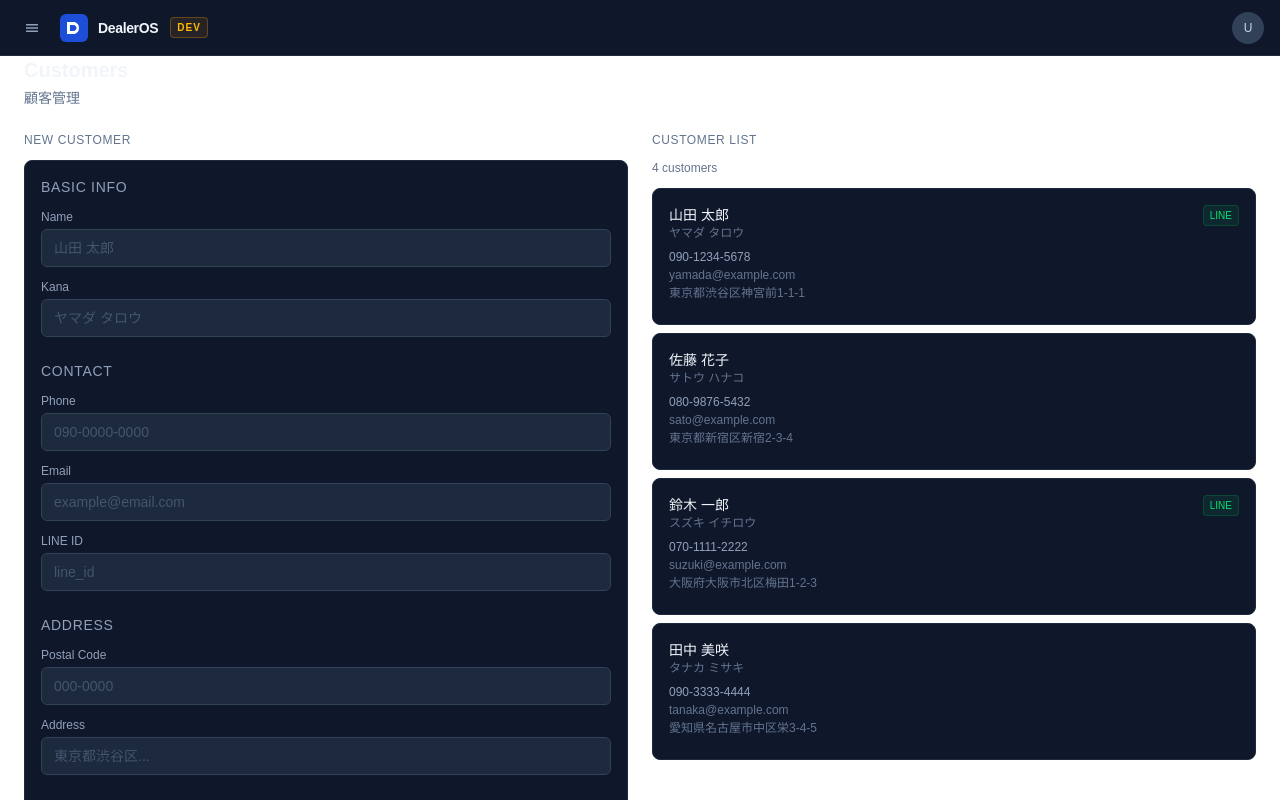
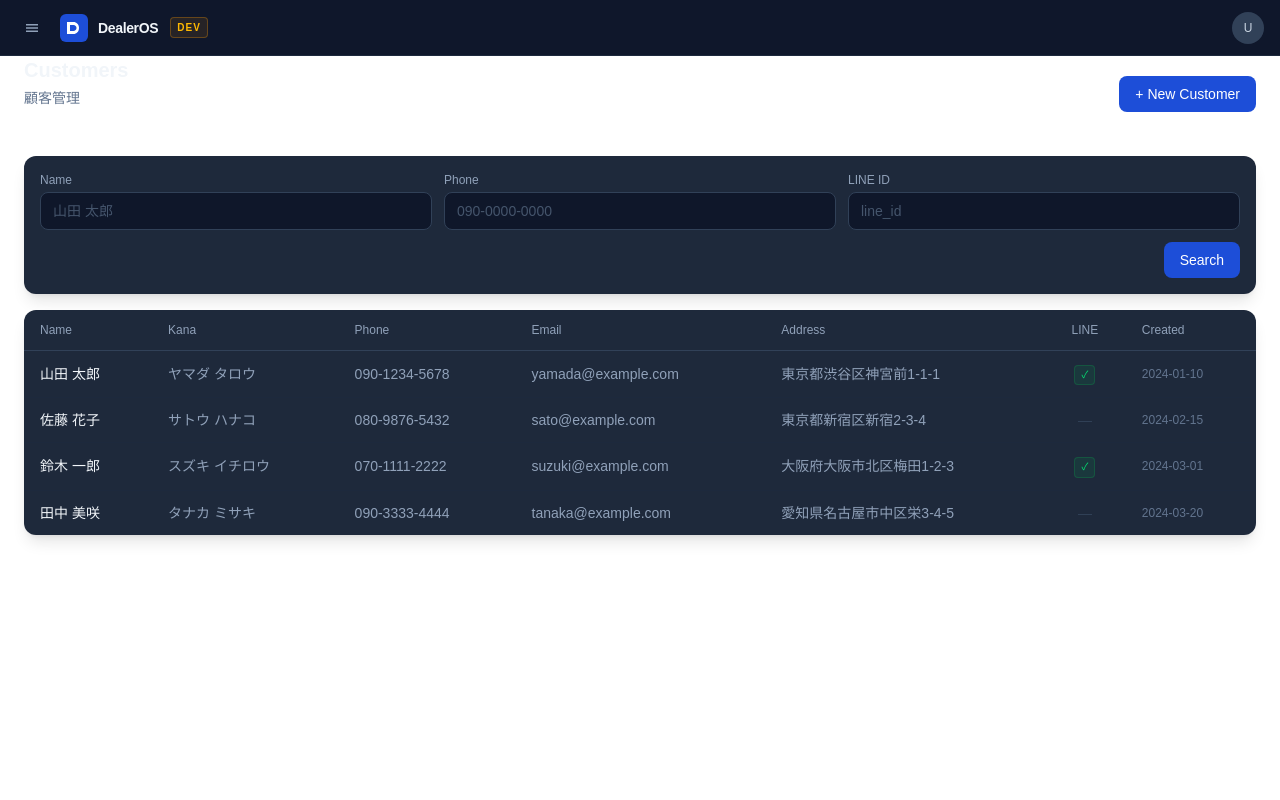
Before and after one commit to nisikawa-officeAZ/GYEON, a Next.js app: page /customers in a window 1280 px wide. Shown: the top 800 px of the page. Built offline with nearby package versions, Linux system fonts and the light colour scheme.

Commit message:
phase3 customers ui

```diff
--- a/src/app/customers/page.tsx
+++ b/src/app/customers/page.tsx
@@ -3,39 +3,60 @@
 import { useState } from "react";
 import MainLayout from "@/components/layout/MainLayout";
 import PageTitle from "@/components/ui/PageTitle";
+import CustomerSearch from "@/components/customers/CustomerSearch";
+import CustomerTable from "@/components/customers/CustomerTable";
 import CustomerForm from "@/components/customers/CustomerForm";
-import CustomerList from "@/components/customers/CustomerList";
-import { Customer } from "@/types/customer";
 
 export default function CustomersPage() {
-  const [selectedCustomer, setSelectedCustomer] = useState<Customer | undefined>();
+  const [showForm, setShowForm] = useState(false);
 
   return (
     <MainLayout>
       <div className="max-w-7xl mx-auto">
-        <PageTitle title="Customers" subtitle="顧客管理" />
+        {/* Header row */}
+        <div className="flex items-center justify-between mb-6">
+          <PageTitle title="Customers" subtitle="顧客管理" />
+          <button
+            onClick={() => setShowForm(true)}
+            className="shrink-0 bg-[#1d4ed8] hover:bg-[#1e40af] text-white text-sm font-medium px-4 py-2 rounded-lg transition-colors"
+          >
+            + New Customer
+          </button>
+        </div>
 
-        <div className="grid grid-cols-1 lg:grid-cols-2 gap-6">
-          {/* Left — Form */}
-          <div>
-            <p className="text-xs font-medium text-slate-500 uppercase tracking-wider mb-3">
-              {selectedCustomer ? "Edit Customer" : "New Customer"}
-            </p>
-            <CustomerForm />
-          </div>
+        {/* Search */}
+        <div className="mb-4">
+          <CustomerSearch />
+        </div>
 
-          {/* Right — List */}
-          <div>
-            <p className="text-xs font-medium text-slate-500 uppercase tracking-wider mb-3">
-              Customer List
-            </p>
-            <CustomerList
-              selectedId={selectedCustomer?.id}
-              onSelect={setSelectedCustomer}
-            />
+        {/* Table */}
+        <CustomerTable />
+      </div>
+
+      {/* Modal */}
+      {showForm && (
+        <div className="fixed inset-0 z-50 flex items-center justify-center p-4">
+          {/* Backdrop */}
+          <div
+            className="absolute inset-0 bg-[#0f172a]/80 backdrop-blur-sm"
+            onClick={() => setShowForm(false)}
+          />
+
+          {/* Dialog */}
+          <div className="relative w-full max-w-lg bg-[#1e293b] rounded-xl shadow-lg p-6 overflow-y-auto max-h-[90vh]">
+            <div className="flex items-center justify-between mb-5">
+              <h2 className="text-base font-semibold text-slate-100">New Customer</h2>
+              <button
+                onClick={() => setShowForm(false)}
+                className="text-slate-500 hover:text-slate-100 transition-colors text-lg leading-none"
+              >
+                ✕
+              </button>
+            </div>
+            <CustomerForm onCancel={() => setShowForm(false)} />
           </div>
         </div>
-      </div>
+      )}
     </MainLayout>
   );
 }
--- a/src/components/customers/CustomerForm.tsx
+++ b/src/components/customers/CustomerForm.tsx
@@ -2,8 +2,6 @@
 
 import { useState } from "react";
 import { Customer } from "@/types/customer";
-import Card from "@/components/ui/Card";
-import Section from "@/components/ui/Section";
 
 type FormState = Omit<Customer, "id" | "createdAt" | "updatedAt">;
 
@@ -20,65 +18,71 @@ const EMPTY_FORM: FormState = {
 
 interface CustomerFormProps {
   initial?: FormState;
+  onCancel?: () => void;
 }
 
-export default function CustomerForm({ initial = EMPTY_FORM }: CustomerFormProps) {
+export default function CustomerForm({ initial = EMPTY_FORM, onCancel }: CustomerFormProps) {
   const [form, setForm] = useState<FormState>(initial);
 
-  const field = (label: string, key: keyof FormState, options?: {
-    type?: string;
-    placeholder?: string;
-    rows?: number;
-  }) => (
+  const input = (
+    label: string,
+    key: keyof FormState,
+    options?: { type?: string; placeholder?: string; required?: boolean }
+  ) => (
     <div className="flex flex-col gap-1">
-      <label className="text-xs font-medium text-slate-400">{label}</label>
-      {options?.rows ? (
-        <textarea
-          value={form[key] ?? ""}
-          onChange={(e) => setForm((prev) => ({ ...prev, [key]: e.target.value }))}
-          rows={options.rows}
-          placeholder={options?.placeholder}
-          className="bg-slate-800 border border-slate-700 rounded-md px-3 py-2 text-sm text-slate-100 placeholder-slate-600 focus:outline-none focus:border-[#1d4ed8] resize-none transition-colors"
-        />
-      ) : (
+      <label className="text-xs font-medium text-slate-400">
+        {label}
+        {options?.required && <span className="text-red-400 ml-1">*</span>}
+      </label>
       <input
         type={options?.type ?? "text"}
         value={form[key] ?? ""}
         onChange={(e) => setForm((prev) => ({ ...prev, [key]: e.target.value }))}
         placeholder={options?.placeholder}
-          className="bg-slate-800 border border-slate-700 rounded-md px-3 py-2 text-sm text-slate-100 placeholder-slate-600 focus:outline-none focus:border-[#1d4ed8] transition-colors"
+        className="bg-[#0f172a] border border-slate-700 rounded-lg px-3 py-2 text-sm text-slate-100 placeholder-slate-600 focus:outline-none focus:border-[#1d4ed8] transition-colors"
       />
-      )}
     </div>
   );
 
   return (
-    <Card>
-      <Section title="Basic Info">
-        <div className="grid grid-cols-1 gap-3">
-          {field("Name", "name", { placeholder: "山田 太郎" })}
-          {field("Kana", "kana", { placeholder: "ヤマダ タロウ" })}
+    <div className="flex flex-col gap-5">
+      <div className="grid grid-cols-1 sm:grid-cols-2 gap-3">
+        {input("Name", "name", { placeholder: "山田 太郎", required: true })}
+        {input("Kana", "kana", { placeholder: "ヤマダ タロウ" })}
+        {input("Phone", "phone", { type: "tel", placeholder: "090-0000-0000" })}
+        {input("Email", "email", { type: "email", placeholder: "example@email.com" })}
+        {input("Postal Code", "postalCode", { placeholder: "000-0000" })}
+        {input("LINE ID", "lineId", { placeholder: "line_id" })}
       </div>
-      </Section>
 
-      <Section title="Contact">
-        <div className="grid grid-cols-1 gap-3">
-          {field("Phone", "phone", { type: "tel", placeholder: "090-0000-0000" })}
-          {field("Email", "email", { type: "email", placeholder: "example@email.com" })}
-          {field("LINE ID", "lineId", { placeholder: "line_id" })}
+      {input("Address", "address", { placeholder: "東京都渋谷区..." })}
+
+      <div className="flex flex-col gap-1">
+        <label className="text-xs font-medium text-slate-400">Memo</label>
+        <textarea
+          value={form.memo ?? ""}
+          onChange={(e) => setForm((prev) => ({ ...prev, memo: e.target.value }))}
+          rows={3}
+          placeholder="Notes..."
+          className="bg-[#0f172a] border border-slate-700 rounded-lg px-3 py-2 text-sm text-slate-100 placeholder-slate-600 focus:outline-none focus:border-[#1d4ed8] resize-none transition-colors"
+        />
       </div>
-      </Section>
 
-      <Section title="Address">
-        <div className="grid grid-cols-1 gap-3">
-          {field("Postal Code", "postalCode", { placeholder: "000-0000" })}
-          {field("Address", "address", { placeholder: "東京都渋谷区..." })}
+      <div className="flex justify-end gap-2 pt-2 border-t border-slate-700">
+        <button
+          type="button"
+          onClick={onCancel}
+          className="px-4 py-2 text-sm font-medium text-slate-400 hover:text-slate-100 hover:bg-slate-700 rounded-lg transition-colors"
+        >
+          Cancel
+        </button>
+        <button
+          type="button"
+          className="px-4 py-2 text-sm font-medium bg-[#1d4ed8] hover:bg-[#1e40af] text-white rounded-lg transition-colors"
+        >
+          Save
+        </button>
       </div>
-      </Section>
-
-      <Section title="Memo">
-        {field("Memo", "memo", { rows: 3, placeholder: "Notes..." })}
-      </Section>
-    </Card>
+    </div>
   );
 }
--- /dev/null
+++ b/src/components/customers/CustomerSearch.tsx
@@ -0,0 +1,51 @@
+"use client";
+
+import { useState } from "react";
+
+export default function CustomerSearch() {
+  const [name, setName] = useState("");
+  const [phone, setPhone] = useState("");
+  const [lineId, setLineId] = useState("");
+
+  return (
+    <div className="bg-[#1e293b] rounded-xl shadow-lg p-4">
+      <div className="grid grid-cols-1 sm:grid-cols-3 gap-3">
+        <div className="flex flex-col gap-1">
+          <label className="text-xs font-medium text-slate-400">Name</label>
+          <input
+            type="text"
+            value={name}
+            onChange={(e) => setName(e.target.value)}
+            placeholder="山田 太郎"
+            className="bg-[#0f172a] border border-slate-700 rounded-lg px-3 py-2 text-sm text-slate-100 placeholder-slate-600 focus:outline-none focus:border-[#1d4ed8] transition-colors"
+          />
+        </div>
+        <div className="flex flex-col gap-1">
+          <label className="text-xs font-medium text-slate-400">Phone</label>
+          <input
+            type="tel"
+            value={phone}
+            onChange={(e) => setPhone(e.target.value)}
+            placeholder="090-0000-0000"
+            className="bg-[#0f172a] border border-slate-700 rounded-lg px-3 py-2 text-sm text-slate-100 placeholder-slate-600 focus:outline-none focus:border-[#1d4ed8] transition-colors"
+          />
+        </div>
+        <div className="flex flex-col gap-1">
+          <label className="text-xs font-medium text-slate-400">LINE ID</label>
+          <input
+            type="text"
+            value={lineId}
+            onChange={(e) => setLineId(e.target.value)}
+            placeholder="line_id"
+            className="bg-[#0f172a] border border-slate-700 rounded-lg px-3 py-2 text-sm text-slate-100 placeholder-slate-600 focus:outline-none focus:border-[#1d4ed8] transition-colors"
+          />
+        </div>
+      </div>
+      <div className="mt-3 flex justify-end">
+        <button className="bg-[#1d4ed8] hover:bg-[#1e40af] text-white text-sm font-medium px-4 py-2 rounded-lg transition-colors">
+          Search
+        </button>
+      </div>
+    </div>
+  );
+}
--- /dev/null
+++ b/src/components/customers/CustomerTable.tsx
@@ -0,0 +1,57 @@
+"use client";
+
+import { MOCK_CUSTOMERS } from "./mockCustomers";
+
+function formatDate(iso: string) {
+  return iso.slice(0, 10);
+}
+
+export default function CustomerTable() {
+  return (
+    <div className="bg-[#1e293b] rounded-xl shadow-lg overflow-hidden">
+      <div className="overflow-x-auto">
+        <table className="w-full text-sm">
+          <thead>
+            <tr className="border-b border-slate-700">
+              <th className="text-left text-xs font-medium text-slate-400 px-4 py-3">Name</th>
+              <th className="text-left text-xs font-medium text-slate-400 px-4 py-3">Kana</th>
+              <th className="text-left text-xs font-medium text-slate-400 px-4 py-3">Phone</th>
+              <th className="text-left text-xs font-medium text-slate-400 px-4 py-3 hidden md:table-cell">Email</th>
+              <th className="text-left text-xs font-medium text-slate-400 px-4 py-3 hidden lg:table-cell">Address</th>
+              <th className="text-center text-xs font-medium text-slate-400 px-4 py-3">LINE</th>
+              <th className="text-left text-xs font-medium text-slate-400 px-4 py-3 hidden sm:table-cell">Created</th>
+            </tr>
+          </thead>
+          <tbody>
+            {MOCK_CUSTOMERS.map((c, i) => (
+              <tr
+                key={c.id}
+                className={`border-b border-slate-800 hover:bg-slate-700/30 transition-colors cursor-pointer ${
+                  i === MOCK_CUSTOMERS.length - 1 ? "border-b-0" : ""
+                }`}
+              >
+                <td className="px-4 py-3 font-medium text-slate-100 whitespace-nowrap">{c.name}</td>
+                <td className="px-4 py-3 text-slate-400 whitespace-nowrap">{c.kana}</td>
+                <td className="px-4 py-3 text-slate-400 whitespace-nowrap">{c.phone}</td>
+                <td className="px-4 py-3 text-slate-400 hidden md:table-cell">{c.email}</td>
+                <td className="px-4 py-3 text-slate-400 hidden lg:table-cell max-w-[200px] truncate">{c.address}</td>
+                <td className="px-4 py-3 text-center">
+                  {c.lineId ? (
+                    <span className="inline-block text-[10px] px-1.5 py-0.5 rounded bg-green-500/10 text-green-400 border border-green-500/20">
+                      ✓
+                    </span>
+                  ) : (
+                    <span className="text-slate-700">—</span>
+                  )}
+                </td>
+                <td className="px-4 py-3 text-slate-500 text-xs hidden sm:table-cell whitespace-nowrap">
+                  {formatDate(c.createdAt)}
+                </td>
+              </tr>
+            ))}
+          </tbody>
+        </table>
+      </div>
+    </div>
+  );
+}
--- /dev/null
+++ b/src/components/customers/mockCustomers.ts
@@ -0,0 +1,52 @@
+import { Customer } from "@/types/customer";
+
+export const MOCK_CUSTOMERS: Customer[] = [
+  {
+    id: "1",
+    name: "山田 太郎",
+    kana: "ヤマダ タロウ",
+    phone: "090-1234-5678",
+    email: "yamada@example.com",
+    postalCode: "150-0001",
+    address: "東京都渋谷区神宮前1-1-1",
+    lineId: "yamada_taro",
+    memo: "定期顧客",
+    createdAt: "2024-01-10T00:00:00Z",
+    updatedAt: "2024-01-10T00:00:00Z",
+  },
+  {
+    id: "2",
+    name: "佐藤 花子",
+    kana: "サトウ ハナコ",
+    phone: "080-9876-5432",
+    email: "sato@example.com",
+    postalCode: "160-0022",
+    address: "東京都新宿区新宿2-3-4",
+    createdAt: "2024-02-15T00:00:00Z",
+    updatedAt: "2024-02-15T00:00:00Z",
+  },
+  {
+    id: "3",
+    name: "鈴木 一郎",
+    kana: "スズキ イチロウ",
+    phone: "070-1111-2222",
+    email: "suzuki@example.com",
+    postalCode: "530-0001",
+    address: "大阪府大阪市北区梅田1-2-3",
+    lineId: "suzuki_ichiro",
+    createdAt: "2024-03-01T00:00:00Z",
+    updatedAt: "2024-03-01T00:00:00Z",
+  },
+  {
+    id: "4",
+    name: "田中 美咲",
+    kana: "タナカ ミサキ",
+    phone: "090-3333-4444",
+    email: "tanaka@example.com",
+    postalCode: "460-0008",
+    address: "愛知県名古屋市中区栄3-4-5",
+    memo: "見積もり検討中",
+    createdAt: "2024-03-20T00:00:00Z",
+    updatedAt: "2024-03-20T00:00:00Z",
+  },
+];
```
Lines whose indentation alone changed are shown as unchanged.
